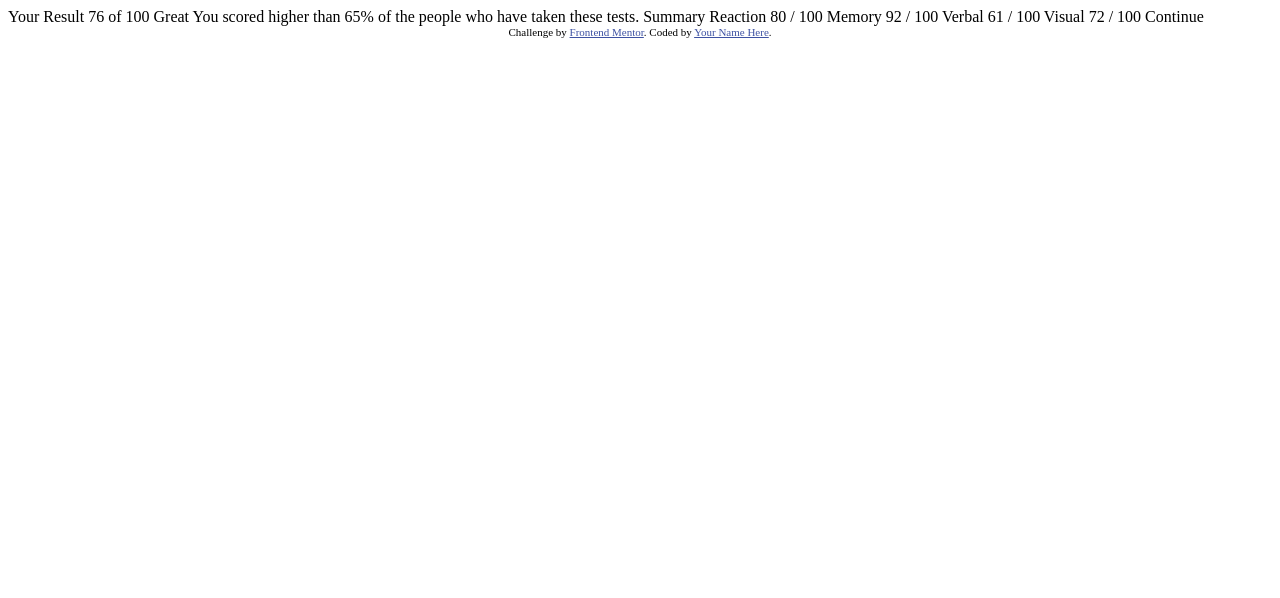
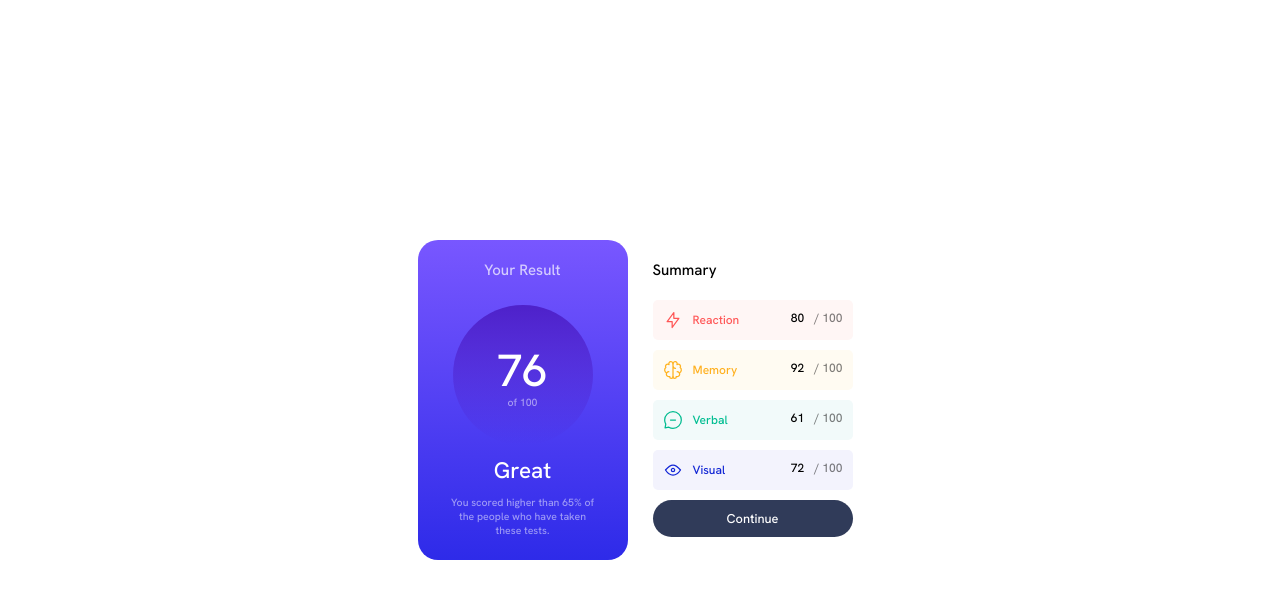
Before and after one commit to Zak-najjar/Challeng-3, a plain HTML site: page index.html in a window 1280 px wide. Drawn offline with Linux system fonts and the light colour scheme.

Commit message:
Up
5  hours kills me
i need alot of help

```diff
--- a/index.html
+++ b/index.html
@@ -3,45 +3,76 @@
 <head>
   <meta charset="UTF-8">
   <meta name="viewport" content="width=device-width, initial-scale=1.0"> <!-- displays site properly based on user's device -->
-
+  <link rel="stylesheet" href="./main.css">
   <link rel="icon" type="image/png" sizes="32x32" href="./assets/images/favicon-32x32.png">
-
+  <link href="https://fonts.googleapis.com/css2?family=Fraunces:opsz,wght@9..144,700&family=Hanken+Grotesk:wght@500&family=Montserrat:ital,wght@0,600;1,600&family=Outfit:wght@500&display=swap" rel="stylesheet">
   <title>Frontend Mentor | Results summary component</title>
 
   <!-- Feel free to remove these styles or customise in your own stylesheet 👍 -->
-  <style>
-    .attribution { font-size: 11px; text-align: center; }
-    .attribution a { color: hsl(228, 45%, 44%); }
-  </style>
 </head>
 <body>
-
-  Your Result
-  76
-  of 100
-
-  Great
-  You scored higher than 65% of the people who have taken these tests.
-
-  Summary
-
-  Reaction
-  80 / 100
-
-  Memory
-  92 / 100
-
-  Verbal
-  61 / 100
-
-  Visual
-  72 / 100
-
-  Continue
-
-  <div class="attribution">
+  <div class="cont">
+    <div class="cont-2">
+      <div class="result"> Your Result</div>
+      <div class="score">
+        <span>76</span>
+        <span>of 100</span>
+      </div>
+      <main>
+        <h1>Great</h1>
+        <p>You scored higher than 65% of the people who have taken these tests.</p>
+      </main>
+    </div>
+    <div class="sum">Summary</div>
+    <aside>
+      <div class="reac">
+      <div>
+        <img src="./assets/images/icon-reaction.svg" alt="Reac-icon">
+        <span> Reaction</span>
+      </div>
+      <div>
+          <span>80 </span>
+          <span>/ 100</span>
+        </div>
+    </div>
+    <div class="mem">
+      <div>
+        <img src="./assets/images/icon-memory.svg" alt="mem-icon">
+        <span> Memory</span>
+      </div>
+      <div>
+        <span>92</span>
+        <span>/ 100</span>
+      </div>
+    </div>
+    <div class="ver">
+      <div>
+      <img src="./assets/images/icon-verbal.svg" alt="verb-icon">
+      <span> Verbal</span>
+    </div>
+      <div>
+        <span>61</span>
+        <span>/ 100</span>
+      </div>
+    </div>
+    <div class="vis">
+      <div>
+        <img src="./assets/images/icon-visual.svg" alt="vis-icon">
+        <span> Visual</span>
+      </div>
+        <div>
+        <span>72</span>
+        <span>/ 100</span>
+      </div>
+    </div>
+    </aside>
+    <div class="continue">
+      Continue
+    </div>
+  </div>
+  <footer class="attribution" hidden>
     Challenge by <a href="https://www.frontendmentor.io?ref=challenge" target="_blank">Frontend Mentor</a>.
     Coded by <a href="#">Your Name Here</a>.
-  </div>
+  </footer>
 </body>
 </html>
--- /dev/null
+++ b/main.css
@@ -0,0 +1,188 @@
+* {
+  margin: 0;
+  padding: 0;
+}
+
+.attribution { font-size: 11px; text-align: center; }
+.attribution a { color: hsl(228, 45%, 44%); }
+body  {
+  min-width: 100vh;
+  min-height: 100vh;
+  display: flex;
+  justify-content: center;
+  align-items: center;
+}
+.cont {
+  max-width: 750px;
+  max-height: 515px;
+  font-family: "Hanken Grotesk";
+  font-size: 15px;
+  display: grid;
+  border-radius: 5%;
+  grid-template-columns: repeat(2, 210px);
+  grid-template-rows: repeat(3, auto-fill);
+  gap: 0 25px;
+}
+.cont-2 {
+  height: 300px;
+  background-image: linear-gradient(to bottom, hsl(252, 100%, 67%), hsl(241, 81%, 54%));
+  grid-area: 1 / 1 / 5 / 1 ;
+  text-align: center;
+  padding: 10px;
+  border-radius: 20px;
+  color: white;
+  display: flex;
+  flex-direction: column;
+}
+.result {
+  grid-area: 1 / 1 / 1 / 1;
+  filter: opacity(.7);
+  margin: 10px 0 25px;
+}
+.score {
+  width: 140px;
+  height: 140px;
+  font-size: 15px;
+  border-radius: 50%;
+  background-image: linear-gradient(to bottom,hsla(256, 72%, 46%, 1), hsla(241, 72%, 46%, 0) );
+  display: flex;
+  justify-content: center;
+  align-items: center;
+  align-self: center;
+  flex-direction: column;
+}
+.score span:last-child {
+  filter: opacity(.5);
+  font-size: .7em;
+  margin-top: -5px;
+}
+.score span:first-child  {
+  font-size: 3em;
+}
+main  {
+  font-size: 15px;
+  max-width: 145px;
+  align-self: center;
+}
+h1  {
+  margin-top: 10px;
+  font-size: 1.5em;
+  font-weight: normal;
+}
+p {
+  margin-top: 10px;
+  font-size: .7em;
+  filter: opacity(.5);
+}
+.sum  {
+  margin: 20px 0;
+}
+.reac,
+.mem,
+.ver,
+.vis  {
+  padding: 10px;
+  margin-bottom: 10px;
+  display: flex;
+  justify-content: space-between;
+}
+
+.reac {
+  background-color: #fff6f5;
+  width: 180px;
+  font-size: 12px;
+  border-radius: 5px;
+}
+
+.reac > div {
+  display: flex;
+}
+
+.reac div:last-child span:last-child  {
+  margin-left: 10px;
+  opacity: .5;
+}
+
+.reac > div:first-of-type span {
+  margin-left: 10px;
+  color: hsl(0, 100%, 67%);
+  margin-top: 2px;
+}
+
+.mem {
+  background-color: #fffbf2;
+  width: 180px;
+  font-size: 12px;
+  border-radius: 5px;
+}
+
+.mem > div {
+  display: flex;
+}
+
+.mem div:last-child span:last-child  {
+  margin-left: 10px;
+  opacity: .5;
+}
+
+
+.mem > div:first-of-type span {
+  margin-left: 10px;
+  color: hsl(39, 100%, 56%);
+  margin-top: 2px;
+}
+
+.ver {
+  background-color: #f2fafa;
+  width: 180px;
+  font-size: 12px;
+  border-radius: 5px;
+}
+
+.ver > div {
+  display: flex;
+}
+
+.ver div:last-child span:last-child  {
+  margin-left: 10px;
+  opacity: .5;
+}
+
+.ver > div:first-of-type span{
+  margin-left: 10px;
+  color: hsl(166, 100%, 37%);
+  margin-top: 2px;
+}
+
+.vis {
+  background-color: #f3f3fd;
+  width: 180px;
+  font-size: 12px;
+  border-radius: 5px;
+}
+
+.vis > div {
+  display: flex;
+}
+
+.vis div:last-child span:last-child  {
+  margin-left: 10px;
+  opacity: .5;
+}
+
+.vis > div:first-of-type span {
+  margin-left: 10px;
+  margin-top: 2px;
+  color: hsl(234, 85%, 45%);
+}
+
+
+.continue {
+  width: 180px;
+  font-size: .8rem;
+  padding: 10px;
+  border-radius: 25px;
+  color: white;
+  background-color: #303b59;
+  text-align: center;
+}
```
